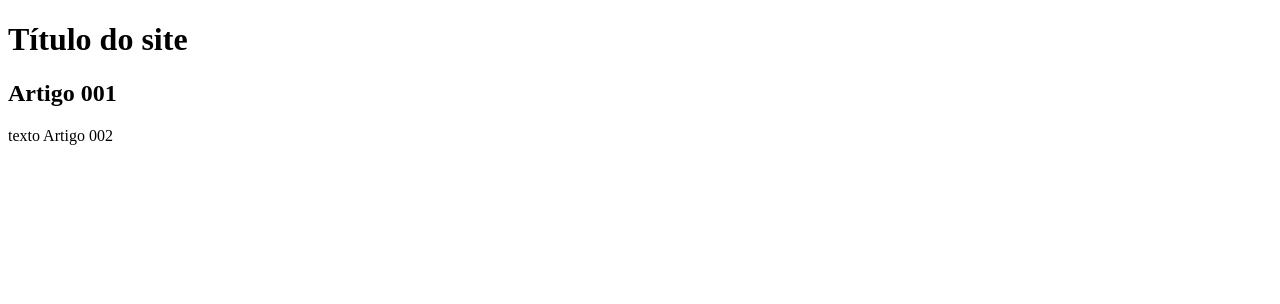
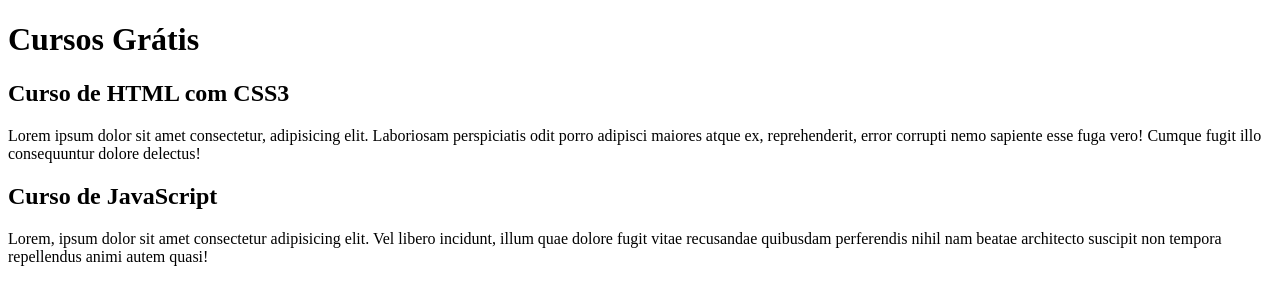
Before and after one commit to steniomax33/projeto-site, a plain HTML site: page index.html in a window 1280 px wide. Drawn offline with Linux system fonts and the light colour scheme.

Commit message:
comecei a escrever conteúdo

```diff
--- a/index.html
+++ b/index.html
@@ -9,11 +9,15 @@
 <body>
     <main>
         <header>
-            <h1>Título do site</h1>
+            <h1>Cursos Grátis</h1>
         </header>
         <article>
-          <h2>Artigo 001</h2>
-          <p>texto Artigo 002</p>
+          <h2>Curso de HTML com CSS3</h2>
+          <p>Lorem ipsum dolor sit amet consectetur, adipisicing elit. Laboriosam perspiciatis odit porro adipisci maiores atque ex, reprehenderit, error corrupti nemo sapiente esse fuga vero! Cumque fugit illo consequuntur dolore delectus!</p>
+        </article>
+        <article>
+            <h2>Curso de JavaScript</h2>
+            <p>Lorem, ipsum dolor sit amet consectetur adipisicing elit. Vel libero incidunt, illum quae dolore fugit vitae recusandae quibusdam perferendis nihil nam beatae architecto suscipit non tempora repellendus animi autem quasi!</p>
         </article>
     </main>
 </body>
```
